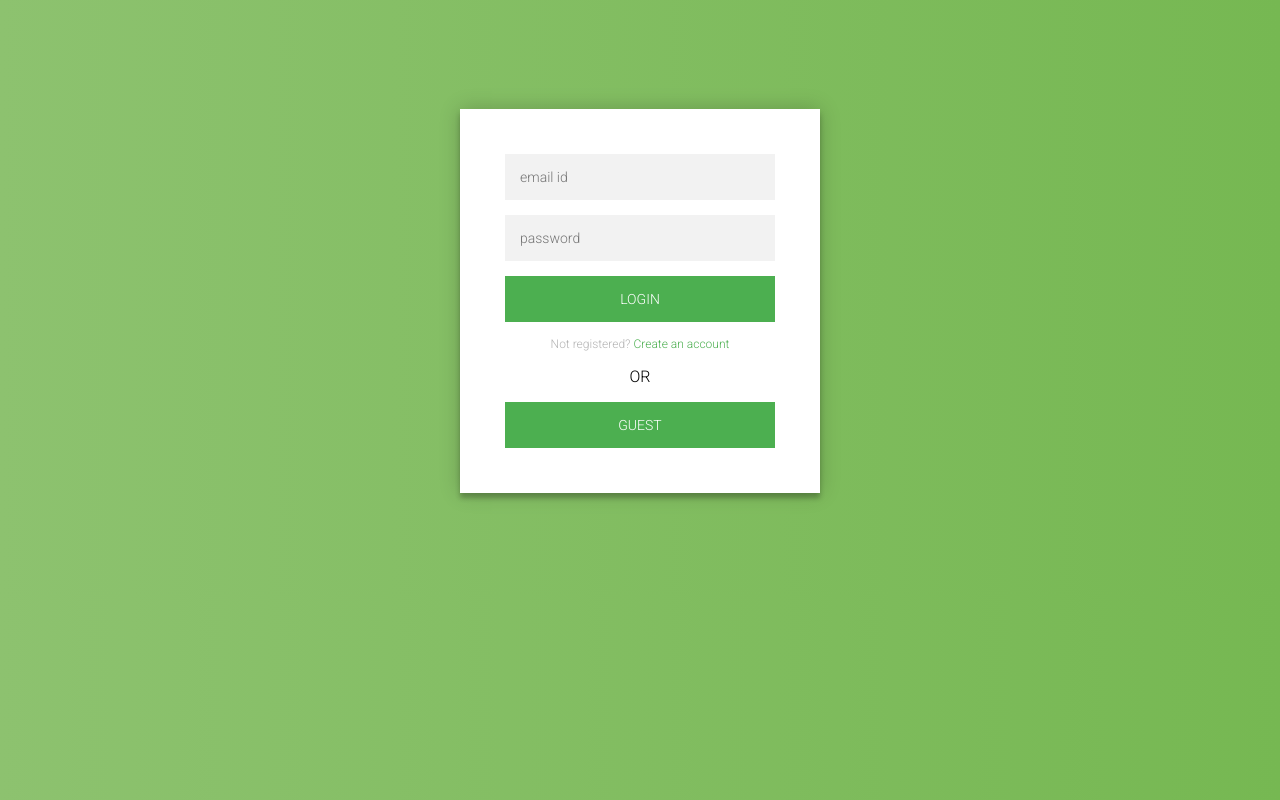
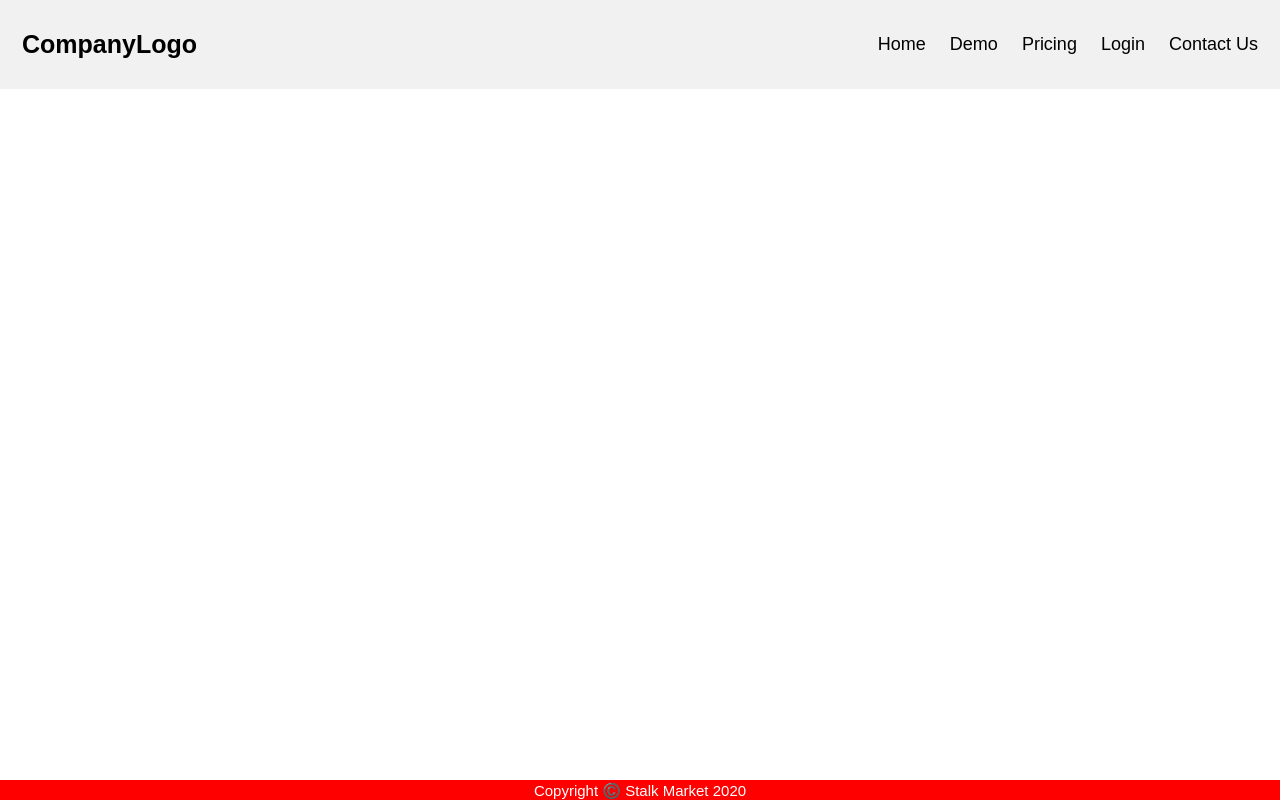
Before and after one commit to vishalkalola1/BrandImageAnalysis, a Django app: page / in a window 1280 px wide. Run offline with Django 3.2, Linux system fonts and the light colour scheme.

Commit message:
Added Home/ Login/ Register Pages with authentication

```diff
--- a/BrandAnalysis/BrandAnalysis/urls.py
+++ b/BrandAnalysis/BrandAnalysis/urls.py
@@ -17,6 +17,6 @@ from django.contrib import admin
 from django.urls import path, include
 
 urlpatterns = [
-    path('admin/', admin.site.urls),
+    # path('admin/', admin.site.urls),
     path('',include('BrandAnalysisApp.urls'))
 ]
--- a/BrandAnalysis/BrandAnalysisApp/Templates/BrandAnalysisApp/Base.html
+++ b/BrandAnalysis/BrandAnalysisApp/Templates/BrandAnalysisApp/Base.html
@@ -1,12 +1,13 @@
 <!DOCTYPE html>
 {% load static %}
 <html lang="en">
-<head>
+<head>{% block head %}
     <meta charset="UTF-8">
     <title>{% block title %}{% endblock %}</title>
-    <link rel="stylesheet" href="{% static 'css/signin.css' %}">
+    {% endblock %}
 </head>
 <body>
+
     {% block content %}{% endblock %}
 </body>
 </html>
--- a/BrandAnalysis/BrandAnalysisApp/Templates/BrandAnalysisApp/SignIn.html
+++ b/BrandAnalysis/BrandAnalysisApp/Templates/BrandAnalysisApp/SignIn.html
@@ -1,21 +1,19 @@
 {% extends "BrandAnalysisApp/Base.html" %}
-
+{% load static %}
+{% block head %} <link rel="stylesheet" href="{% static 'css/signin.css' %}"> {% endblock %}
 {% block title %} SignIn Page {% endblock %}
 {% block content %}
 {% if error %}<p><strong>{{ error }}</strong></p>{% endif %}
 
 <div class="login-page">
     <div class="form">
+        <h1> Login </h1>
         <form class="login-form" action="" method="post">
             {% csrf_token %}
-            <input type="text" placeholder="email id" name="uname" required/>
+            <input type="text" placeholder="email id" name="uemail" required/>
             <input type="password" placeholder="password" name="upassword" required/>
             <button>login</button>
             <p class="message">Not registered? <a href="/register">Create an account</a></p>
-            <p>OR</p>
-        </form>
-        <form class="login-form" action="/home" method="get">
-            <button>Guest</button>
         </form>
     </div>
 </div>
--- /dev/null
+++ b/BrandAnalysis/BrandAnalysisApp/Templates/BrandAnalysisApp/index.html
@@ -0,0 +1,22 @@
+{% extends "BrandAnalysisApp/Base.html" %}
+{% load static %}
+{% block head %}
+<link rel="stylesheet" href="{% static 'css/index.css' %}">
+{% endblock %}
+{% block title %} This is the home page {% endblock %}
+{% block content %}
+{% if error %}<p><strong>{{ error }}</strong></p>{% endif %}
+<div class="header">
+    <a href="" class="logo">CompanyLogo</a>
+    <div class="header-right">
+        <a class="active" href="#home">Home</a>
+        <a href="#contact">Demo</a>
+        <a href="#about">Pricing</a>
+        <a href="login">Login</a>
+        <a href="#about">Contact Us</a>
+    </div>
+</div>
+<footer>
+    <p class="copyright">Copyright ©️ Stalk Market 2020</p>
+</footer>
+{% endblock %}
--- a/BrandAnalysis/BrandAnalysisApp/forms.py
+++ b/BrandAnalysis/BrandAnalysisApp/forms.py
@@ -4,7 +4,7 @@
 class LoginForm(forms.ModelForm):
     class Meta:
         model = User
-        fields = ['uname','upassword']
+        fields = ['uemail','upassword']
 
 class RegisterForm(forms.ModelForm):
     class Meta:
--- a/BrandAnalysis/BrandAnalysisApp/models.py
+++ b/BrandAnalysis/BrandAnalysisApp/models.py
@@ -3,7 +3,7 @@ from django.db import models
 # Create your models here.
 class User(models.Model):
     uname = models.CharField(max_length=100)
-    uemail = models.EmailField()
+    uemail = models.EmailField(primary_key=True)
     upassword = models.CharField(max_length=50)
     class Meta:
         db_table = "user"
--- /dev/null
+++ b/BrandAnalysis/BrandAnalysisApp/static/css/index.css
@@ -0,0 +1,69 @@
+* {box-sizing: border-box;}
+
+body {
+  margin: 0;
+  font-family: Arial, Helvetica, sans-serif;
+}
+
+.header {
+  overflow: hidden;
+  background-color: #f1f1f1;
+  padding: 20px 10px;
+}
+
+.header a {
+  float: left;
+  color: black;
+  text-align: center;
+  padding: 12px;
+  text-decoration: none;
+  font-size: 18px;
+  line-height: 25px;
+  border-radius: 4px;
+}
+
+.header a.logo {
+  font-size: 25px;
+  font-weight: bold;
+}
+
+.header a:hover {
+  background-color: dodgerblue;
+  color: black;
+}
+
+.header a.active {
+  color: black;
+}
+
+.header-right {
+  float: right;
+}
+
+@media screen and (max-width: 500px) {
+  .header a {
+    float: none;
+    display: block;
+    text-align: left;
+  }
+
+  .header-right {
+    float: none;
+  }
+}
+
+footer {
+    position:fixed;
+	height: 20px;
+    width: 100%;
+    background-color:red;
+    bottom:0;
+}
+
+p.copyright {
+    color: #fff;
+    margin-top:2px;
+    height:100%;
+    font-size:15px;
+	text-align: center;
+}
--- a/BrandAnalysis/BrandAnalysisApp/static/css/signin.css
+++ b/BrandAnalysis/BrandAnalysisApp/static/css/signin.css
@@ -11,7 +11,10 @@
   background: #FFFFFF;
   max-width: 360px;
   margin: 0 auto 100px;
-  padding: 45px;
+  padding-top: 10px;
+  padding-left:45px;
+  padding-right:45px;
+  padding-bottom:45px;
   text-align: center;
   box-shadow: 0 0 20px 0 rgba(0, 0, 0, 0.2), 0 5px 5px 0 rgba(0, 0, 0, 0.24);
 }
--- a/BrandAnalysis/BrandAnalysisApp/urls.py
+++ b/BrandAnalysis/BrandAnalysisApp/urls.py
@@ -1,7 +1,8 @@
 from django.urls import path
 from . import views
 urlpatterns = [
-    path('', views.login,name='user'),
+    path('', views.home,name='home'),
+    path('login',views.login,name='login'),
     path('register',views.register,name='register'),
-    path('home',views.home,name='home')
+    path('uploadImage',views.uploadImage,name='uploadimage')
 ]
--- a/BrandAnalysis/BrandAnalysisApp/views.py
+++ b/BrandAnalysis/BrandAnalysisApp/views.py
@@ -1,8 +1,11 @@
 from django.forms import modelformset_factory
+from django.http import HttpResponseRedirect
 from django.shortcuts import render, redirect
+from django import forms
 from .forms import LoginForm, RegisterForm, UploadFileForm
 from .models import User,UploadFile
 from django.contrib.auth import authenticate, login
+from django.urls import reverse
 import os
 from google.cloud import vision
 from google.cloud.vision import types
@@ -11,21 +14,25 @@ import base64
 
 os.environ["GOOGLE_APPLICATION_CREDENTIALS"] = r'pristockmarket.json'
 
+def home(request):
+    context = {}
+    if request.method == "POST":
+        print("Test")
+    else:
+        return render(request, 'BrandAnalysisApp/index.html', context)
+
+
 def login(request):
     context = {}
     if request.method == "POST":
-        userform = LoginForm(request.POST)
-        if userform.is_valid():
-            email = userform.instance.uemail
-            password = userform.instance.upassword
-            user = authenticate(request, uemail=email, upassword=password)
-            if user is not None:
-                login(request, user)
-                return redirect('home')
-            else:
-                #login Fail
-                context["error"] = "User is not authenticated"
-                return render(request, 'BrandAnalysisApp/SignIn.html', context)
+        username = request.POST['uemail']
+        password = request.POST['upassword']
+        user = User.objects.get(uemail=username, upassword=password)
+        if user.upassword == password:
+            return HttpResponseRedirect(reverse("home"))
+        else:
+            context["error"] = "User is not authenticated"
+            return render(request, 'BrandAnalysisApp/SignIn.html', context)
     else:
         userform = LoginForm()
         context["form"] = userform
@@ -35,6 +42,9 @@ def register(request):
     context = {}
     if request.method == "POST":
         registerform = RegisterForm(request.POST)
+        if registerform is None:
+            context["error"] = "User already exist"
+            return render(request, 'BrandAnalysisApp/Register.html', context)
         if registerform.is_valid():
             count = User.objects.filter(uemail=registerform.instance.uemail).count()
             if count == 0:
@@ -43,10 +53,13 @@ def register(request):
             else:
                 context["error"] = "User already exist"
                 return render(request,'BrandAnalysisApp/Register.html',context)
+        else:
+            context["error"] = "User already exist"
+            return render(request, 'BrandAnalysisApp/Register.html', context)
     else:
         return render(request,'BrandAnalysisApp/Register.html',context)
 
-def home(request):
+def uploadImage(request):
     context = {}
     if request.method == "POST":
 
```
Also changed, not shown: BrandAnalysis/BrandAnalysisApp/Templates/BrandAnalysisApp/Home.html (deleted, +0 -10 lines), BrandAnalysis/BrandAnalysisApp/Templates/BrandAnalysisApp/Register.html (+6 -2 lines), BrandAnalysis/BrandAnalysisApp/migrations/0003_auto_20200418_1922.py (added), BrandAnalysis/BrandAnalysisApp/migrations/0004_user_id.py (added), BrandAnalysis/BrandAnalysisApp/migrations/0005_remove_user_id.py (added).
